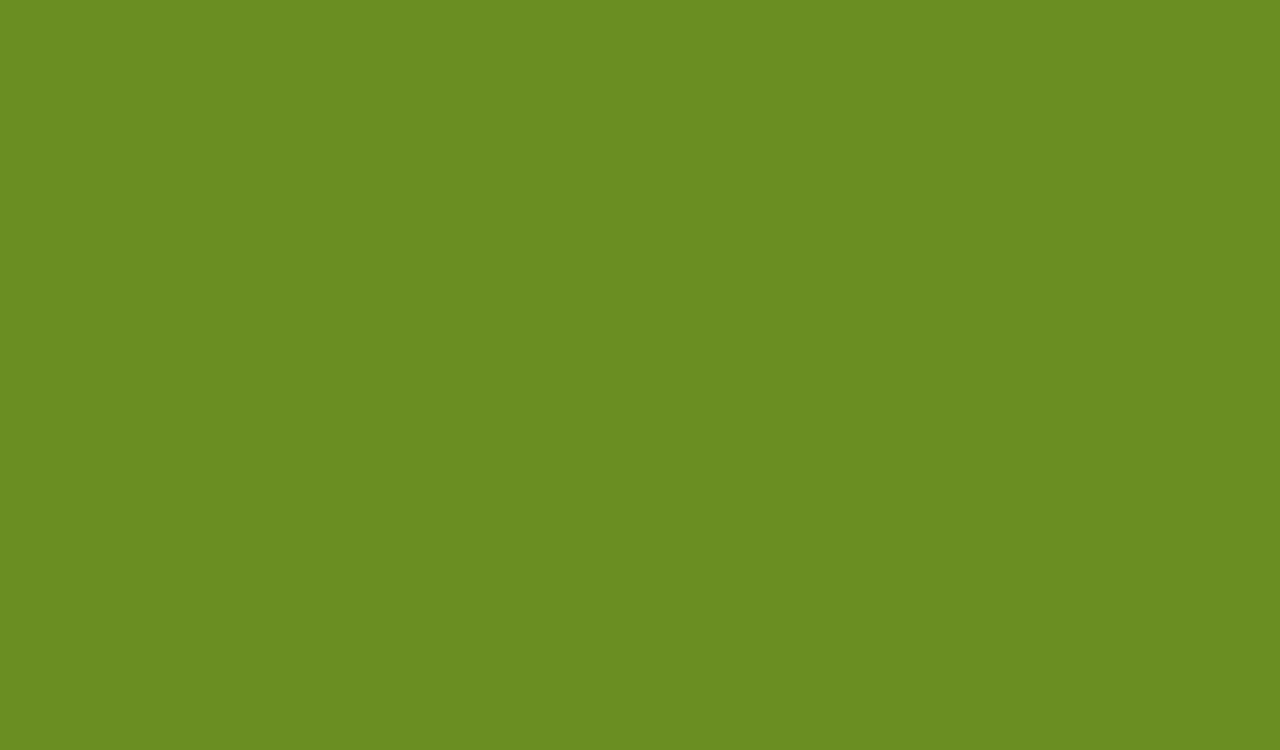
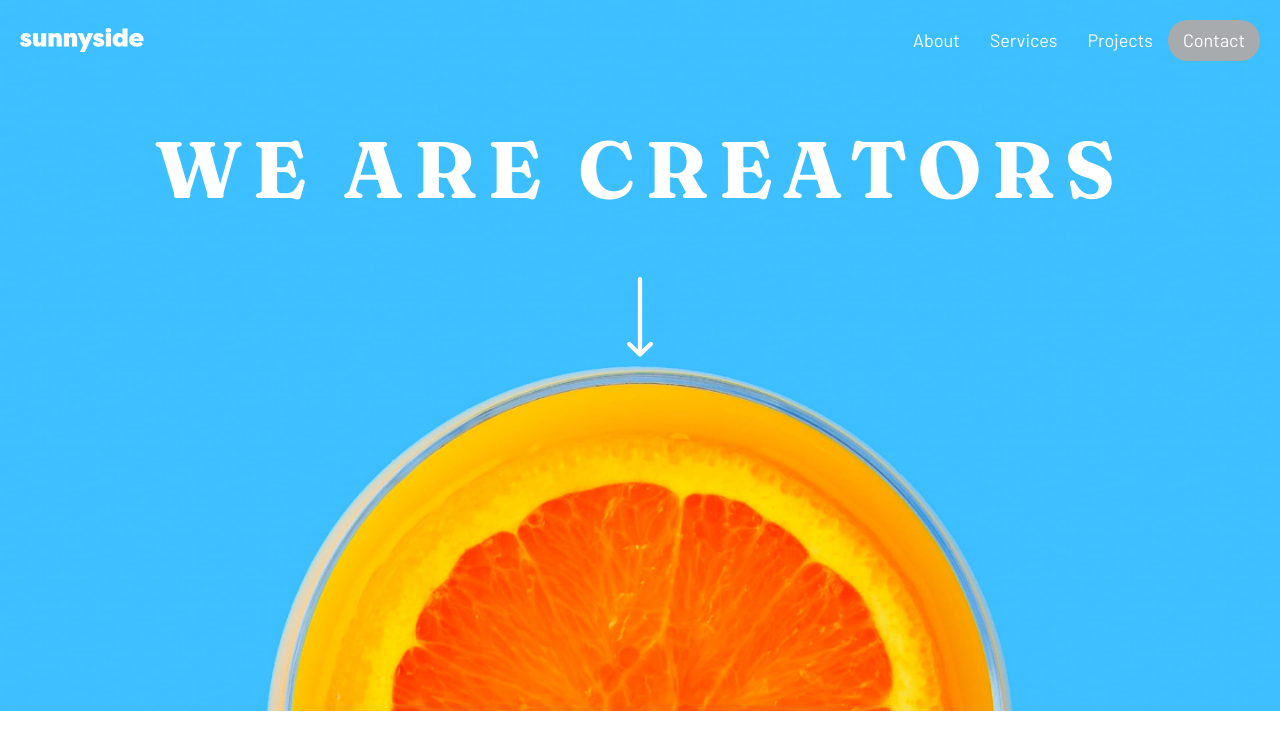
Before and after one commit to nivanovic7/sunnyside, a website: page index.html in a window 1280 px wide. Drawn offline with Linux system fonts and the light colour scheme.

Commit message:
Header styleing completed

```diff
--- a/index.html
+++ b/index.html
@@ -15,7 +15,39 @@
     <link rel="stylesheet" href="css/style.css" />
     <title>Sunnyside agency landing page</title>
   </head>
-  <body></body>
+  <body>
+    <header class="header">
+      <nav class="navigation__nav">
+        <div class="navigation__logo-box">
+          <img class="navigation__logo" src="./images/logo.svg" alt="logo" />
+        </div>
+
+        <ul class="navigation__list">
+          <li class="navigation__item">
+            <a href="#" class="navigation__link">About</a>
+          </li>
+          <li class="navigation__item">
+            <a href="#" class="navigation__link">Services</a>
+          </li>
+          <li class="navigation__item">
+            <a href="#" class="navigation__link">Projects</a>
+          </li>
+          <li class="navigation__item">
+            <a href="#" class="navigation__link btn">Contact</a>
+          </li>
+        </ul>
+      </nav>
+
+      <h1 class="heading-primary u-margin-top-medium u-margin-bottom-medium">
+        We are creators
+      </h1>
+      <img
+        class="header__arrow-down"
+        src="./images/icon-arrow-down.svg"
+        alt="arow down"
+      />
+    </header>
+  </body>
 </html>
 
 <!--
--- a/sass/abstracts/_variables.scss
+++ b/sass/abstracts/_variables.scss
@@ -0,0 +1,31 @@
+
+// - Soft red: hsl(7, 99%, 70%)
+// - Yellow: hsl(51, 100%, 49%)
+// - Dark desaturated cyan (graphic design text): hsl(167, 40%, 24%)
+// - Dark blue (photography text): hsl(198, 62%, 26%)
+// - Dark moderate cyan (footer): hsl(168, 34%, 41%)
+
+// ### Neutral
+
+// - Very dark desaturated blue: hsl(212, 27%, 19%)
+// - Very dark grayish blue: hsl(213, 9%, 39%)
+// - Dark grayish blue: hsl(232, 10%, 55%)
+// - Grayish blue: hsl(210, 4%, 67%)
+// - White: hsl(0, 0%, 100%)
+
+
+:root{
+--soft-red: hsl(7, 99%, 70%);
+--dark-desaturated-cyan: hsl(167, 40%, 24%);      //(graphic design text)
+--dark-blue: hsl(198, 62%, 26%);                  //(photography text)
+--dark-moderate-cyan : hsl(168, 34%, 41%);          //(footer)
+
+--bg-yellow:hsl(51, 100%, 49%);
+--bg-blue:hsl(200,100%,62%);
+
+--very-dark-desaturated-blue: hsl(212, 27%, 19%):
+--very-dark-grayish-blue: hsl(213, 9%, 39%);
+--dark-grayish-blue: hsl(232, 10%, 55%);
+--grayish-blue: hsl(210, 4%, 67%);
+--white: hsl(0, 0%, 100%);
+}
--- a/sass/base/_base.scss
+++ b/sass/base/_base.scss
@@ -0,0 +1,16 @@
+*,
+*::after,
+*::before {
+  margin: 0;
+  padding: 0;
+  box-sizing: inherit;
+}
+
+html {
+  // This defines what 1rem is
+  font-size: 62.5%; //1 rem = 10px; 10px/16px = 62.5%
+}
+
+body {
+  box-sizing: border-box;
+}
--- a/sass/base/_typography.scss
+++ b/sass/base/_typography.scss
@@ -0,0 +1,15 @@
+@import url("https://fonts.googleapis.com/css2?family=Barlow:wght@400;600&family=Fraunces:opsz,wght@9..144,700;9..144,900&display=swap");
+
+body {
+  font-size: 1.8rem;
+  font-family: "Barlow", sans-serif;
+  line-height: 1.7;
+}
+
+.heading-primary {
+  font-family: "Fraunces", serif;
+  text-transform: uppercase;
+  font-size: 8rem;
+  color: var(--white);
+  letter-spacing: 1rem;
+}
--- a/sass/base/_utilities.scss
+++ b/sass/base/_utilities.scss
@@ -0,0 +1,7 @@
+.u-margin-top-medium {
+  margin-top: 4rem !important;
+}
+
+.u-margin-bottom-medium {
+  margin-bottom: 4rem !important;
+}
--- /dev/null
+++ b/sass/components/_button.scss
@@ -0,0 +1,9 @@
+.btn {
+  background-color: var(--grayish-blue);
+  border-radius: 2rem;
+
+  &:hover {
+    background-color: var(--white);
+    color: var(--darl-blue);
+  }
+}
--- /dev/null
+++ b/sass/layout/_header.scss
@@ -0,0 +1,13 @@
+.header {
+  height: 100vh;
+  padding: 2rem 2rem 0 2rem;
+
+  background-image: url(../images/desktop/image-header.jpg);
+  background-size: 100%;
+  background-repeat: no-repeat;
+  text-align: center;
+
+  &__arrow-down {
+    height: 8rem;
+  }
+}
--- /dev/null
+++ b/sass/layout/_navigation.scss
@@ -0,0 +1,27 @@
+.navigation {
+  &__nav {
+    display: flex;
+    justify-content: space-between;
+    align-items: center;
+  }
+
+  &__logo-box {
+    display: flex;
+    align-items: center;
+  }
+
+  &__list {
+    display: flex;
+    list-style: none;
+  }
+
+  &__link {
+    &:link,
+    &:visited {
+      display: inline-block;
+      text-decoration: none;
+      color: var(--white);
+      padding: 0.5rem 1.5rem;
+    }
+  }
+}
--- a/sass/main.scss
+++ b/sass/main.scss
@@ -1,3 +1,10 @@
-* {
-  background-color: olivedrab;
-}
+@import "base/base";
+@import "base/typography";
+@import "base/utilities";
+
+@import "layout/header";
+@import "layout/navigation";
+
+@import "abstracts/variables";
+
+@import "components/button";
```
Also changed, not shown: css/style.css.
